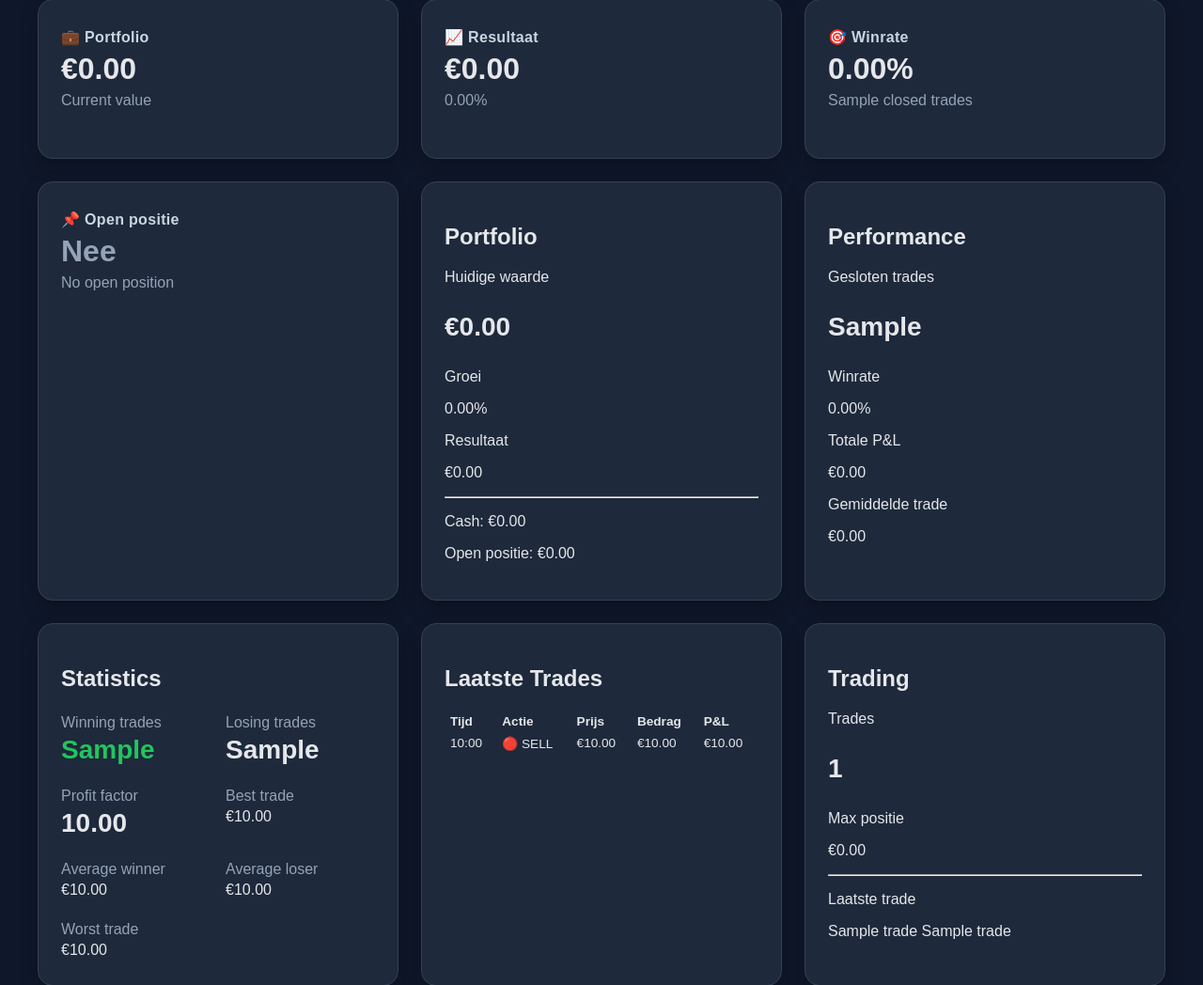
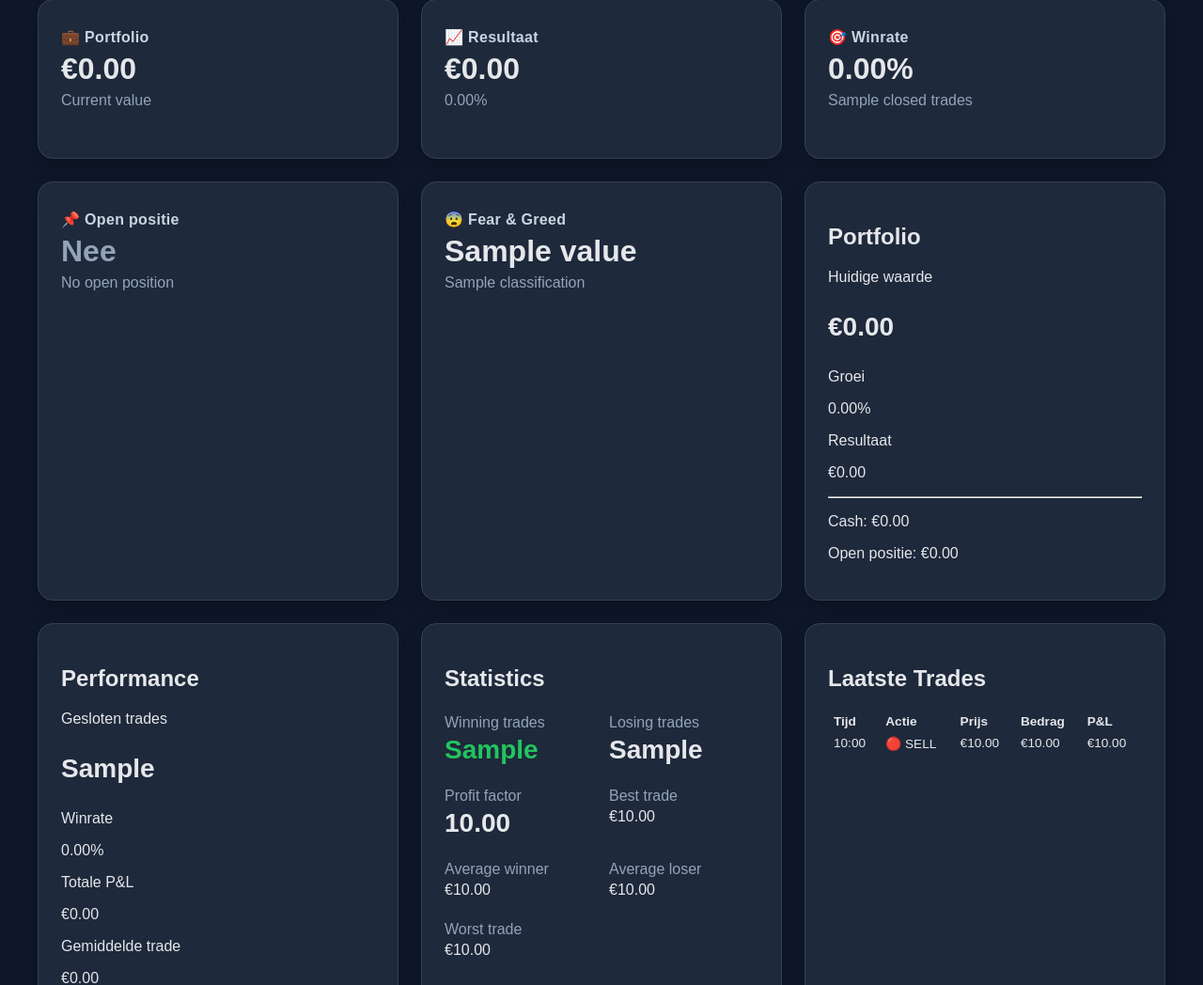
Before and after one commit to bassie83/bitvavo-ai-trader, a Python web app: template app/templates/dashboard.html in a window 1280 px wide. Shown: the part 238-1286 px from the top of the page at 94% size. Run offline with Jinja, Linux system fonts and the light colour scheme; the template is opened without the code that fills it: most values are stand-ins (such as "Sample title", 1, 10 or a date in 2020).

Commit message:
Sprint 7.1: Add Fear and Greed market sentiment

```diff
--- a/app/main.py
+++ b/app/main.py
@@ -1,3 +1,4 @@
+from app.intelligence.fear_greed import get_fear_greed
 from app.analytics.statistics import calculate_statistics
 from app.analytics.trade_history import get_latest_trades
 from app.analytics.equity import calculate_equity_points, calculate_equity_summary
@@ -289,6 +290,8 @@ async def dashboard(request: Request):
         total_pnl_eur = performance["total_pnl_eur"]
         avg_pnl_eur = performance["avg_pnl_eur"]
         winrate = performance["winrate"]
+        performance_growth_percent = performance["growth_percent"]
+        fear_greed = get_fear_greed()
 
         risk_decision = RiskManager().evaluate(
             RiskContext(
@@ -331,10 +334,12 @@ async def dashboard(request: Request):
                 "total_pnl_eur": total_pnl_eur,
                 "avg_pnl_eur": avg_pnl_eur,
                 "winrate": winrate,
+                "performance_growth_percent": performance_growth_percent,
                 "equity_points": equity_points,
                 "equity_summary": equity_summary,
                 "latest_trades": latest_trades,
                 "statistics": statistics,
+                "fear_greed": fear_greed,
             },
         )
     finally:
--- a/app/templates/dashboard.html
+++ b/app/templates/dashboard.html
@@ -187,6 +187,12 @@
             <p class="big muted">Nee</p>
             <p class="muted">No open position</p>
             {% endif %}
+        </div>
+
+        <div class="card kpi">
+            <p class="kpi-label">😨 Fear & Greed</p>
+            <p class="big">{{ fear_greed["value"] }}</p>
+            <p class="muted">{{ fear_greed["classification"] }}</p>
         </div>
 
         <div class="card">
--- a/requirements.txt
+++ b/requirements.txt
@@ -8,3 +8,4 @@ redis
 psycopg[binary]
 sqlalchemy
 jinja2
+requests
```
Also changed, not shown: app/intelligence/fear_greed.py (added, +20 -0 lines), app/intelligence/__init__.py (added).
